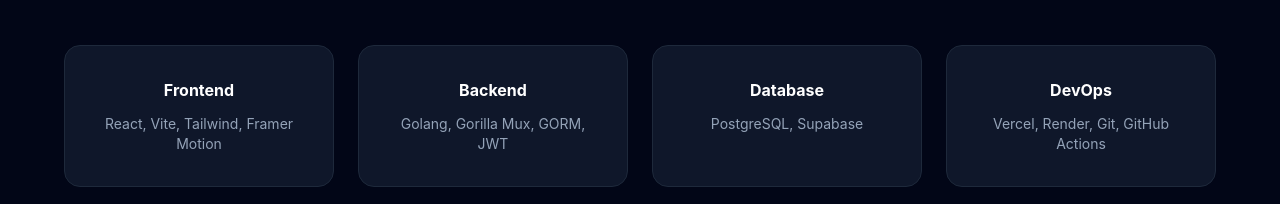
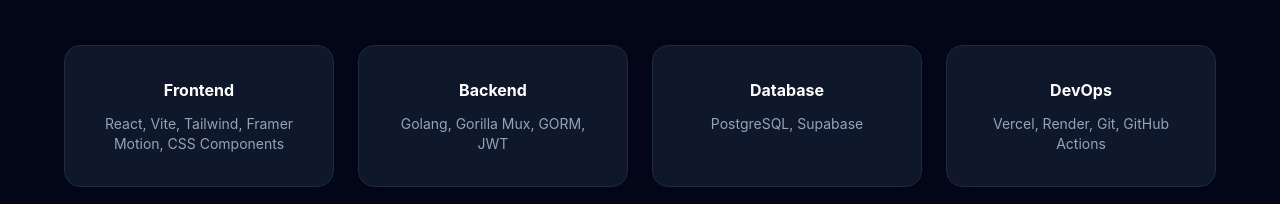
Before and after one commit to nehaarora-cmd/portfolio, a plain HTML site: page index.html in a window 1280 px wide. Shown: the part 1426-1630 px from the top of the page. Drawn offline with nearby package versions, Linux system fonts and the light colour scheme.

Commit message:
main(fix): add css components to stack
Signed-off-by: Neha Arora <nehaarora.freelance.dev@gmail.com>

```diff
--- a/index.html
+++ b/index.html
@@ -331,7 +331,7 @@
           >
             <h3 class="text-white font-bold mb-3">Frontend</h3>
             <p class="text-slate-400 text-sm">
-              React, Vite, Tailwind, Framer Motion
+              React, Vite, Tailwind, Framer Motion, CSS Components
             </p>
           </div>
           <div
```
